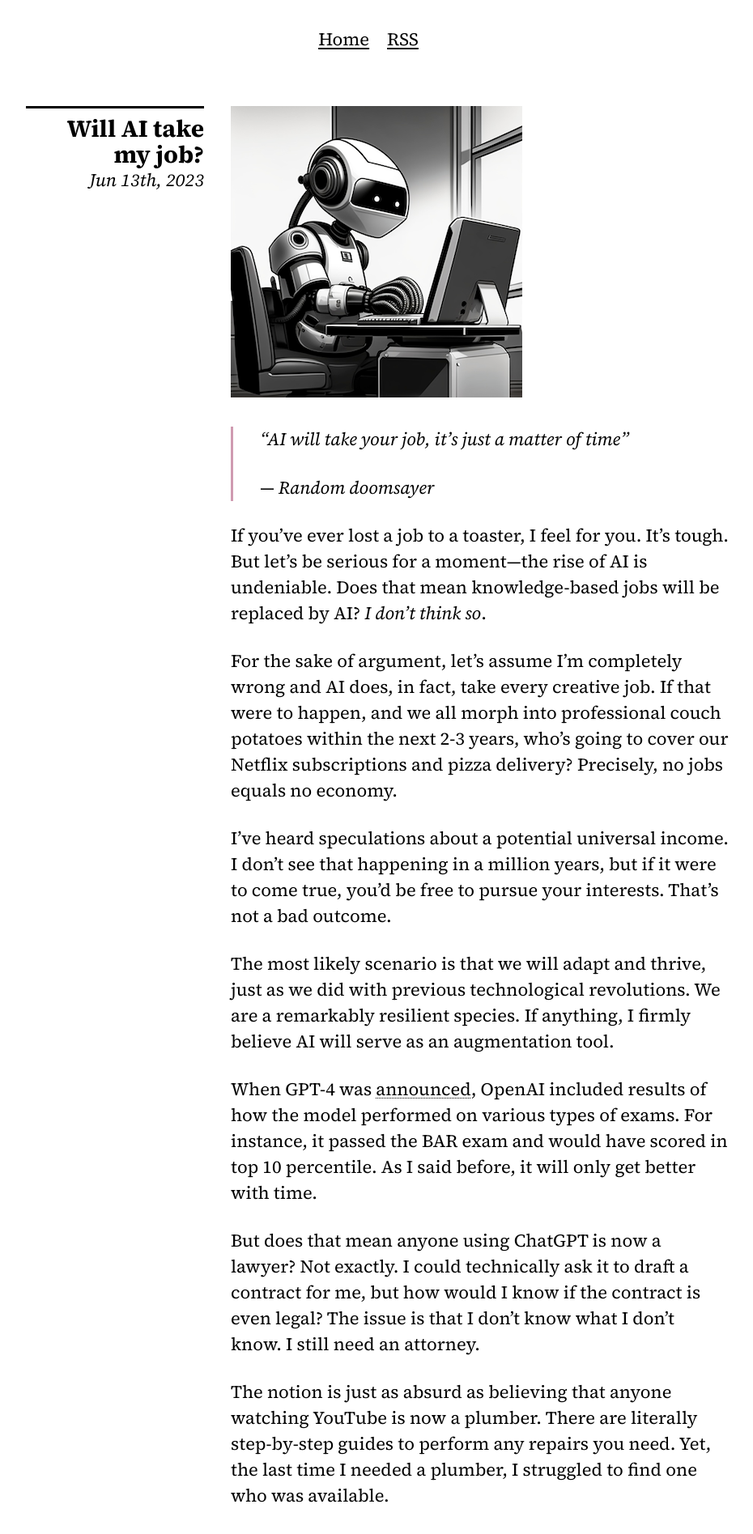
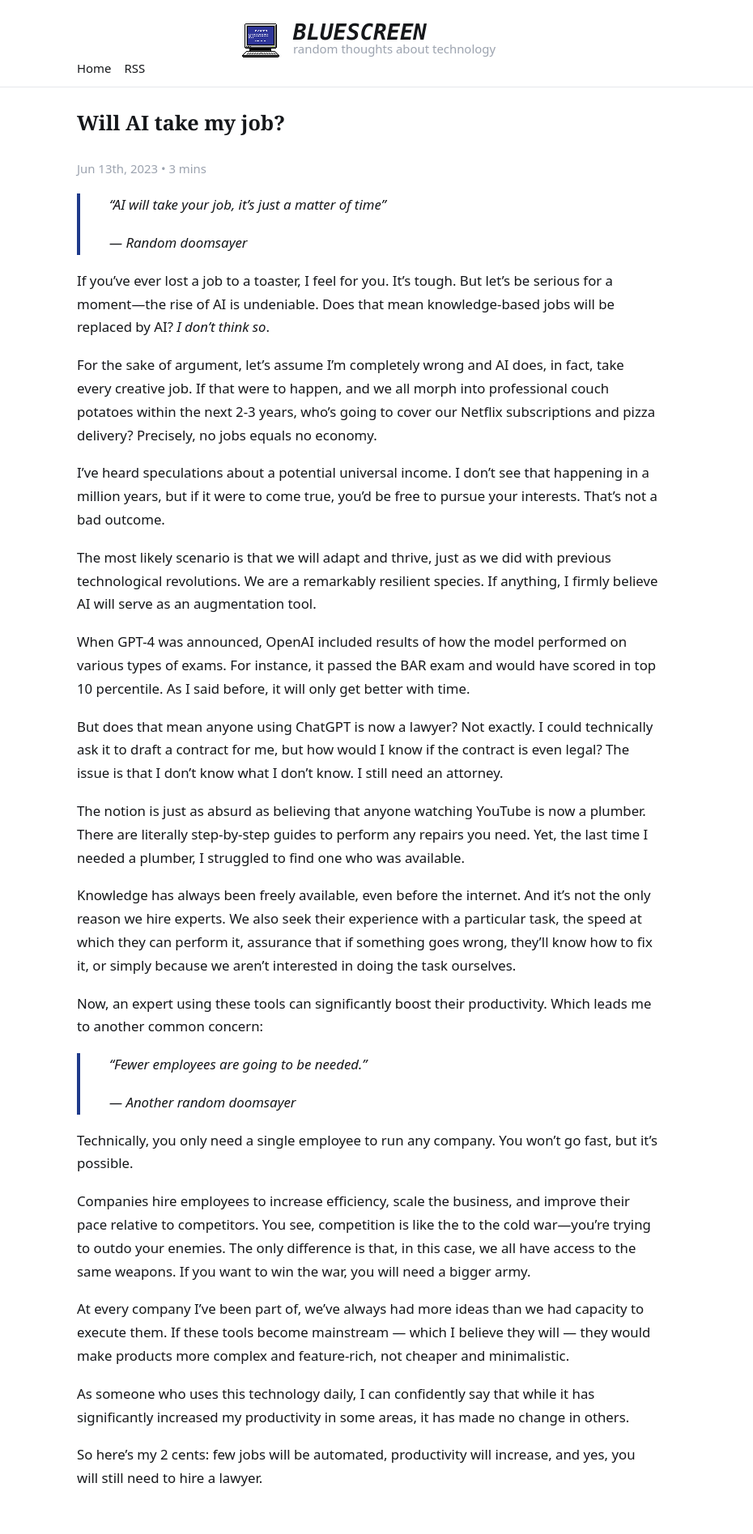
Before and after one commit to bluescreen10/bluescreen10.github.com, a Jekyll site: the page built from _posts/2023-06-13-will-ai-take-my-job.md, in a window 1280 px wide. Shown: the top 1895 px of the page at 81% size, without its empty margins (185-1115 px from the left). Built offline with Jekyll 4.4.1, drawn with Linux system fonts in a browser that asks for light colours; after the commit the page ends 1859 px from its top, so only the background shows below that.

Commit message:
New site design (<14kb)

```diff
--- a/_config.yml
+++ b/_config.yml
@@ -1,7 +1,8 @@
-title: "Mariano Wahlmann's Blog"
+title: "Bluescreen"
+description: "Random thoughts about technology"
 url: "https://marianowahlmann.com"
 author: "Mariano Wahlmann"
-avatar: "/static/avatar.jpg"
+avatar: "/static/logo.png"
 email: "mariano.wahlmann_at_gmail.com"
 twitter: "https://twitter.com/mwahlmann"
 linkedin: "https://www.linkedin.com/in/mwahlmann/"
--- a/_layouts/default.html
+++ b/_layouts/default.html
@@ -14,21 +14,24 @@
   <meta property="og:image" content="{{site.url}}{{site.avatar}}" />
   <meta property="og:title" content="{{page.title|default: site.title}}" />
   <meta property="og:description" content="{{page.excerpt | strip_html}}" />
-  <link rel="preconnect" href="https://fonts.googleapis.com">
-  <link rel="preconnect" href="https://fonts.gstatic.com" crossorigin>
-  <link
-    href="https://fonts.googleapis.com/css2?family=Source+Sans+3&family=Roboto+Mono&family=Source+Serif+4:ital,wght@0,300;0,400;0,700;1,300;1,400;1,700&display=swap"
-    rel="stylesheet">
   <title>{{page.title|default: site.title}}</title>
   <link rel="stylesheet" href="/static/global.css" media="all" />
 </head>
 
 <body>
-  <nav class="navbar">
+  <div class="brand">
+    <img src="{{site.avatar}}" alt="{{site.title}}" />
+    <div class="site-info">
+      <div class="site-title">{{site.title}}</div>
+      <div class="site-description">{{site.description}}</div>
+    </div>
+  </div>
+  <nav>
     <a href="/">Home</a>
     <!--<a href="/bio">Bio</a>-->
     <a href="/rss.xml">RSS</a>
   </nav>
+  <hr>
   {{content}}
   <a rel="me" style="display: none" href="https://techhub.social/@mwahlmann">
     Mastodon
--- a/_layouts/post.html
+++ b/_layouts/post.html
@@ -2,12 +2,22 @@
 layout: default
 ---
 
-<main class="post">
-    <div class="post-title">
+<main>
+    <section>
         <h1>{{ page.title }}</h1>
-        <h2>{{ page.date | date_to_string: "ordinal", "US" }}</h2>
-    </div>
-    <div class="post-content">
+        {% if page.subtitle %}
+        <h2>{{ page.subtitle}}</h2>
+        {% endif %}
+
+        <div class="metadata">
+            <span>
+                {{ page.date | date_to_string: "ordinal", "US" }}
+            </span>
+            <span>&#x2022;</span>
+            <span>
+                {% assign words = content | strip_html | number_of_words %}
+                {% if words < 360 %} 1 min {% else %} {{ words | divided_by:180 }} mins {% endif %} </span>
+        </div>
         {{ content }}
-    </div>
+    </section>
 </main>
--- a/_posts/2023-06-13-will-ai-take-my-job.md
+++ b/_posts/2023-06-13-will-ai-take-my-job.md
@@ -2,8 +2,6 @@
 layout: post
 title: Will AI take my job?
 ---
-
-![Lexica Art - Robot working with a computer](/static/robot-working.png)
 
 > “AI will take your job, it's just a matter of time”
 >
--- a/static/global.css
+++ b/static/global.css
@@ -1,300 +1,167 @@
-* *,
-*:before,
-*:after {
-  box-sizing: border-box;
-  margin: 0;
-  padding: 0;
+:root {
+  color-scheme: light dark;
+  --text-color: light-dark(#15171a, #f3f4f6);
+  --secondary-text-color: light-dark(#9ca3af, #4b5563);
+  --bg-color: light-dark(#fff, #020617);
+  --border-color: light-dark(#e5e7eb, #475569);
+  --accent-color: light-dark(#1e3a8a, #3b82f6);
+  --default-font: system-ui, sans-serif;
+  --monospace-font: ui-monospace, 'Cascadia Code', 'Source Code Pro', Menlo, Consolas, 'DejaVu Sans Mono', monospace;
+  --title-font: Charter, 'Bitstream Charter', 'Sitka Text', Cambria, serif;
+  --font-size: 18px;
+  --small-font-size: 16px;
+  --big-font-size: 30px;
+  --monospace-font-size: 1rem;
+  --monospace-line-height: 1.25rem;
+  --line-height: 1.6;
+  --list-spacing: 0.75rem;
+  --body-max-width: 860px;
+  --content-max-width: 720px;
 }
 
-html {
-  font-family: 'Source Serif 4', serif;
-  line-height: 1.45;
-  font-size: 18px;
+body {
+  overflow-wrap: break-word;
+  font-size: var(--font-size);
+  line-height: var(--line-height);
+  font-size-adjust: 0.5;
+  margin-left: auto;
+  margin-right: auto;
+  font-family: var(--default-font);
+  background-color: var(--bg-color);
+  color: var(--text-color);
+}
+
+main {
+  max-width: var(--body-max-width);
+  margin: auto;
+}
+
+nav {
+  display: flex;
+  flex-direction: row;
+  gap: 1rem;
+}
+
+.brand {
+  display: flex;
+  flex-direction: row;
+  margin: auto;
+  place-items: center;
+  align-items: end;
+  justify-content: center;
+  gap: 1rem;
+  margin-top: 1.5rem;
+}
+
+.logo {
+  height: fit-content;
+  width: fit-content;
+}
+
+.site-info {
+  line-height: 1.2em;
+  display: flex;
+  flex-direction: column;
+}
+
+.site-title {
+  font-family: var(--monospace-font);
+  font-size: var(--big-font-size);
+  text-transform: uppercase;
+  font-weight: 900;
+  font-style: italic;
   margin: 0;
-  padding: 0;
-  background-color: #fff;
-  color: #000;
+}
+
+.site-description {
+  margin: 0;
+  font-size: var(--small-font-size);
+  text-transform: lowercase;
+  color: var(--secondary-text-color);
 }
 
 
-body {
-  margin-left: auto;
-  margin-right: auto;
-  width: 100%;
-  max-width: 1000px;
-  min-height: 100%;
+section,
+.pagination,
+nav {
+  max-width: var(--content-max-width);
+  margin: auto;
 }
 
-.navbar {
-  margin-left: 2.5rem;
-  margin-right: 2.5rem;
-  margin-top: 1.5rem;
-  display: flex;
-  flex-direction: row;
-  align-items: center;
-  gap: 1rem;
-  justify-content: center;
+section+section,
+.pagination {
+  padding: 1rem;
 }
 
-.navbar a {
-  text-decoration-style: solid;
-  text-decoration-thickness: 2px;
+pre {
+  line-height: var(--monospace-line-height);
+  font-size: var(--monospace-font-size);
 }
 
-.frontpage {
-  border-top: 1px solid #000;
-  border-bottom: 1px dotted #000;
-  margin-top: 3rem;
-  margin-left: 2.5rem;
-  margin-right: 2.5rem;
-
+code {
+  tab-size: 2;
+  font-family: var(--monospace);
 }
 
-.frontpage-article {
-  padding-top: 0.4rem;
-  padding-bottom: 1.5rem;
-  border-bottom: 1px solid #000;
+li+li {
+  margin-top: var(--list-spacing);
 }
 
-.frontpage-article:last-child {
-  border: 0;
+h1,
+h2 {
+  font-family: var(--title-font);
+  font-weight: 900;
 }
 
-.frontpage-article h3 {
-  font-weight: normal;
-  font-style: italic;
-  padding: 0;
-  margin: 0;
-}
-
-.frontpage-links {
-  display: none;
-  font-family: 'Source Sans', sans-serif;
-  background-color: #fbfbfb;
-  padding-left: 0.75rem;
-  border-left: 1px dotted #ccc;
-  font-size: 85%;
-}
-
-.frontpage-links article {
-  border-bottom: 1px dotted #ccc;
-  padding-bottom: 1rem;
-}
-
-article p {
-  margin-bottom: 0;
-}
-
-.pagination {
-  margin-top: 0.8rem;
-  margin-bottom: 2.5rem;
-  margin-left: 2.5rem;
-  margin-bottom: 2.5rem;
-}
-
-.pagination a {
-  text-decoration-style: solid;
-}
-
-.post {
-  padding-top: 3rem;
-  padding-bottom: 2.5rem;
-  margin: 0 2.5rem;
-}
-
-.post-title {
-  border-top: 3px solid #000;
-  padding-top: 0.4rem;
-  margin-bottom: 2rem;
-}
-
-.post-title h1 {
-  font-weight: bold;
-  line-height: 1.1;
-  font-size: 135%;
-  margin: 0;
-  padding: 0;
-}
-
-.post-title h2 {
-  font-size: 100%;
-  font-weight: normal;
-  font-style: italic;
-  padding: 0;
-  margin: 0;
-}
-
-.post-content>p:first-child {
-  margin-top: 0;
+hr {
+  border: none;
+  border-bottom: 1px solid var(--border-color);
 }
 
 
-ul {
-  list-style-type: square;
-  padding-left: 1rem;
+a {
+  text-decoration: none;
+  color: inherit;
 }
 
-ol {
-  padding-left: 1rem;
+a:hover {
+  text-decoration: underline;
+  color: var(--accent-color);
 }
 
-
-
-li {
-  padding-left: 1.2rem;
+nav a {
+  font-size: var(--small-font-size);
 }
 
-em {
+blockquote {
+  border-left: 0.25em solid var(--accent-color);
+  margin-block-start: 0;
+  padding-left: 2em;
+  margin-left: 0;
   font-style: italic;
 }
 
-a {
-  color: inherit;
-  text-decoration-thickness: 1px;
-  text-decoration-style: dotted;
-  text-underline-offset: 3px;
+.button {
+  display: inline-block;
+  padding: 0.5rem 1.5rem;
+  border-radius: 0.25rem;
+  background-color: var(--accent-color);
+  color: var(--bg-color);
+  background-color: var(--text-color);
+  text-decoration: none;
 }
 
-.read-more a {
-  text-decoration-style: solid;
+.button:hover {
+  color: var(--bg-color);
 }
 
-a:hover {
-  background: #e0f2fe;
-  transition-property: background;
-  transition-duration: 0.2s;
-  border-radius: 8px;
+.footnotes {
+  font-size: var(--small-font-size);
+  margin-top: 2rem;
+  border-top: 1px solid var(--border-color);
 }
 
-h1 {
-  font-size: 135%;
+.metadata {
+  font-size: var(--small-font-size);
+  color: var(--secondary-text-color);
 }
-
-h2 {
-  font-size: 125%;
-  line-height: 1.3;
-}
-
-h3 {
-  font-size: 100%;
-  line-height: 1em;
-}
-
-pre {
-  font-family: 'Roboto Mono', 'Courier New', monospace;
-  letter-spacing: -0.02rem;
-  font-size: 85%;
-  overflow: scroll;
-  /*font-weight: bold;*/
-  tab-size: 2;
-}
-
-code {
-  font-family: 'Roboto Mono', 'Courier New', monospace;
-  font-size: 85%;
-  letter-spacing: -0.02rem;
-}
-
-.center {
-  text-align: center;
-}
-
-p {
-  margin-top: 1.25rem;
-  margin-bottom: 1.25rem;
-}
-
-li,
-pre {
-  margin-top: 0.5rem;
-  margin-bottom: 0.5rem;
-}
-
-
-blockquote {
-  border-left: solid #cf9bb1;
-  margin-left: 0;
-  padding-left: 1.5em;
-  font-style: italic;
-}
-
-
-
-.footnotes {
-  border-top: 1px solid #ccc;
-  font-family: 'Source Sans 3', sans-serif;
-  font-size: 85%;
-}
-
-.footnotes ol li {
-  padding-left: 0.5rem;
-}
-
-.footnotes p {
-  margin-top: 0.25rem;
-  margin-bottom: 0.25rem;
-}
-
-.mastfoot {
-  display: none !important;
-}
-
-@media all and (min-width:820px) {
-  html {
-    font-size: 22px;
-  }
-
-  .post {
-    margin-left: 15rem;
-  }
-
-  .post-title {
-    text-align: right;
-    position: absolute;
-    float: left;
-    max-width: 10rem;
-    margin-left: -11.5rem;
-  }
-
-  .frontpage {
-    display: grid;
-    grid-template-columns: 2fr 1fr;
-    gap: 1.5rem;
-  }
-
-  .frontpage-links {
-    display: block;
-  }
-}
-
-@media (prefers-color-scheme: dark) {
-  html {
-    background-color: #000;
-    color: #fff;
-  }
-
-  .frontpage-links {
-    background-color: #222;
-    border-color: #ccc;
-  }
-
-  .frontpage-links article {
-    border-color: #ccc;
-  }
-
-  .frontpage {
-    border-color: #ccc;
-  }
-
-  .frontpage-featured article {
-    border-color: #ccc;
-  }
-
-  a:hover {
-    background-color: #467392;
-  }
-
-  .post-title {
-    border-color: #ccc;
-  }
-}
```
Also changed, not shown: index.html (+11 -21 lines), static/logo.png (added), 1 other file.
